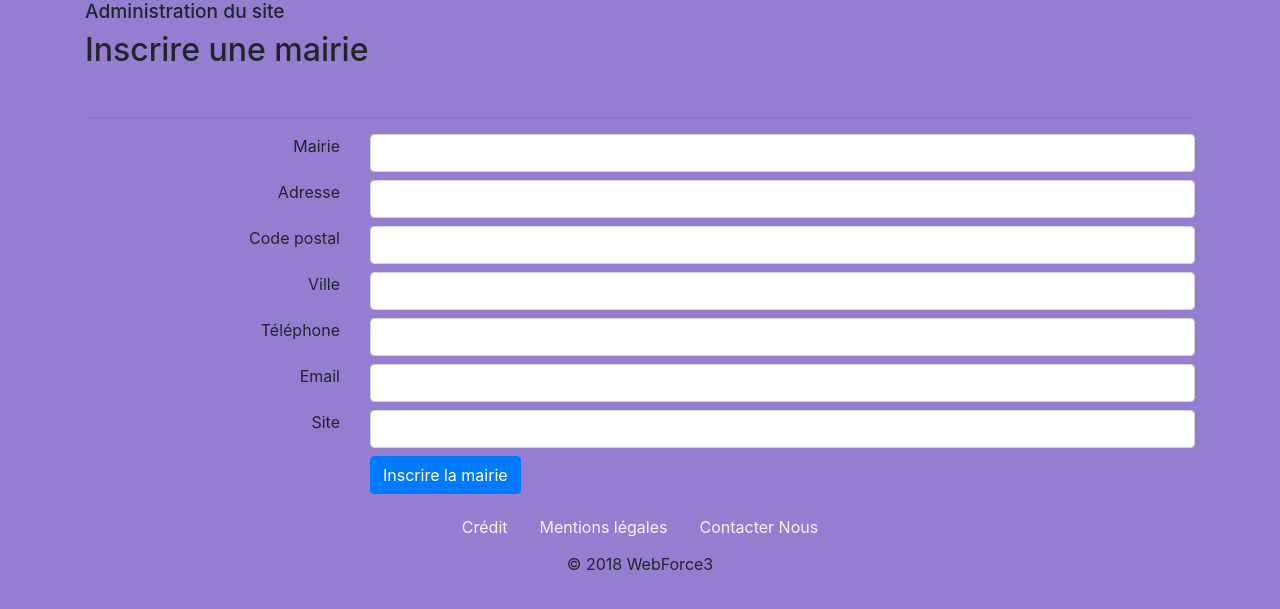
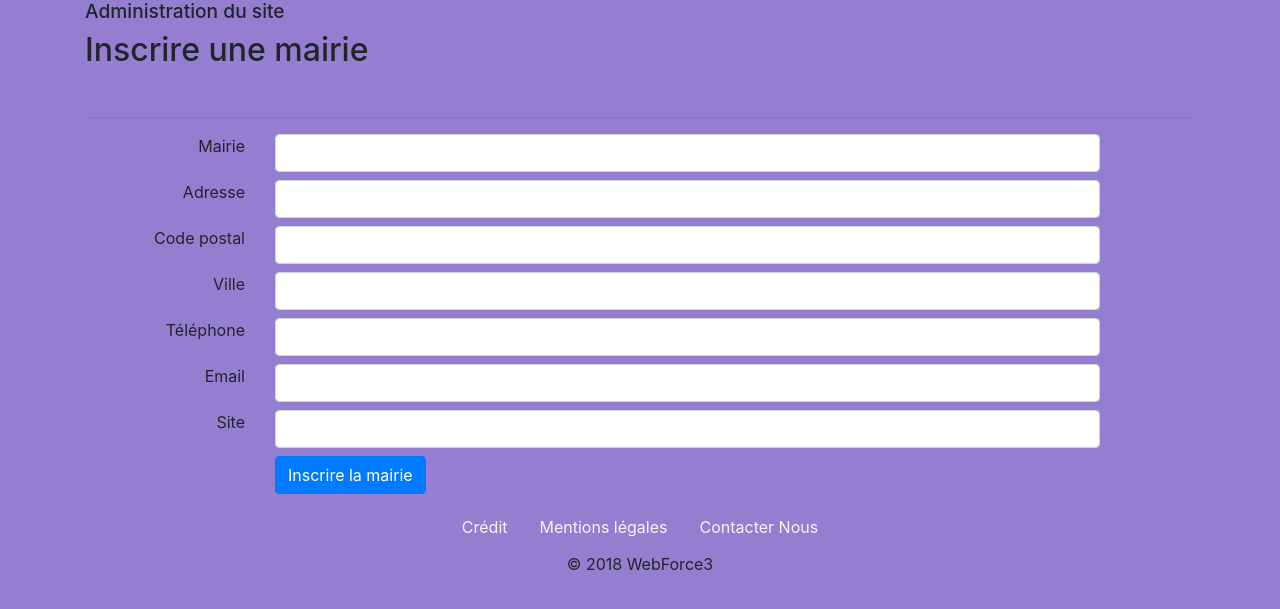
Before and after one commit to Lomps/wf3-session4-1, a Laravel app: page /admin/inscription_mairie in a window 1280 px wide. Shown: the part 66-675 px from the top of the page. Run offline with Laravel 8, Linux system fonts and the light colour scheme; the visitor is signed in with stand-in values (Sample User, id 1); settings files or empty folders that the repository lacks are supplied; some libraries are stand-ins or nearby versions.

Commit message:
Modification col inscription

```diff
--- a/laravel/resources/views/admin/accueil.blade.php
+++ b/laravel/resources/views/admin/accueil.blade.php
@@ -65,7 +65,7 @@
 						Gestion des Mairies
 					</h5>
 					<p class="card-text">
-						{{ $mairie }} mairie enregistée(s)
+						{{ $mairie }} mairies enregistées
 					</p>
 				</div>
 				<div class="card-footer">
--- a/laravel/resources/views/admin/inscription_mairie.blade.php
+++ b/laravel/resources/views/admin/inscription_mairie.blade.php
@@ -24,7 +24,7 @@
             <form method="post" action="{{route('postinscription_mairie') }}" enctype="multipart/form-data">
                 {{ csrf_field() }}
                 <div class="row">
-                    <div class="col-3 mb-2 text-right">
+                    <div class="col-2 mb-2 text-right">
                         <label class="form-label" for="mairie">
                             Mairie
                         </label>
@@ -41,7 +41,7 @@
                         @endif
                     </div>
 
-                    <div class="col-3 mb-2 text-right">
+                    <div class="col-2 mb-2 text-right">
                         <label class="form-label" for="adresse">
                             Adresse
                         </label>
@@ -58,7 +58,7 @@
                         @endif
                     </div>
 
-                    <div class="col-3 mb-2 text-right">
+                    <div class="col-2 mb-2 text-right">
                         <label class="form-label" for="code_postal">
                             Code postal
                         </label>
@@ -75,7 +75,7 @@
                         @endif
                     </div>
 
-                    <div class="col-3 mb-2 text-right">
+                    <div class="col-2 mb-2 text-right">
                         <label class="form-label" for="ville">
                             Ville
                         </label>
@@ -92,7 +92,7 @@
                         @endif
                     </div>
 
-                    <div class="col-3 mb-2 text-right">
+                    <div class="col-2 mb-2 text-right">
                         <label class="form-label" for="telephone">
                             Téléphone
                         </label>
@@ -109,7 +109,7 @@
                         @endif
                     </div>
 
-                    <div class="col-3 mb-2 text-right">
+                    <div class="col-2 mb-2 text-right">
                         <label class="form-label" for="email_mairie">
                             Email
                         </label>
@@ -126,7 +126,7 @@
                         @endif
                     </div>
 
-                    <div class="col-3 mb-2 text-right">
+                    <div class="col-2 mb-2 text-right">
                         <label class="form-label" for="site">
                             Site
                         </label>
@@ -143,7 +143,7 @@
                         @endif
                     </div>
 
-                    <div class="col-3 mb-2 text-right"></div>
+                    <div class="col-2 mb-2 text-right"></div>
                     <div class="col-9 mb-2">
                         <button class="btn btn-primary" type="submit">
                             Inscrire la mairie
```
